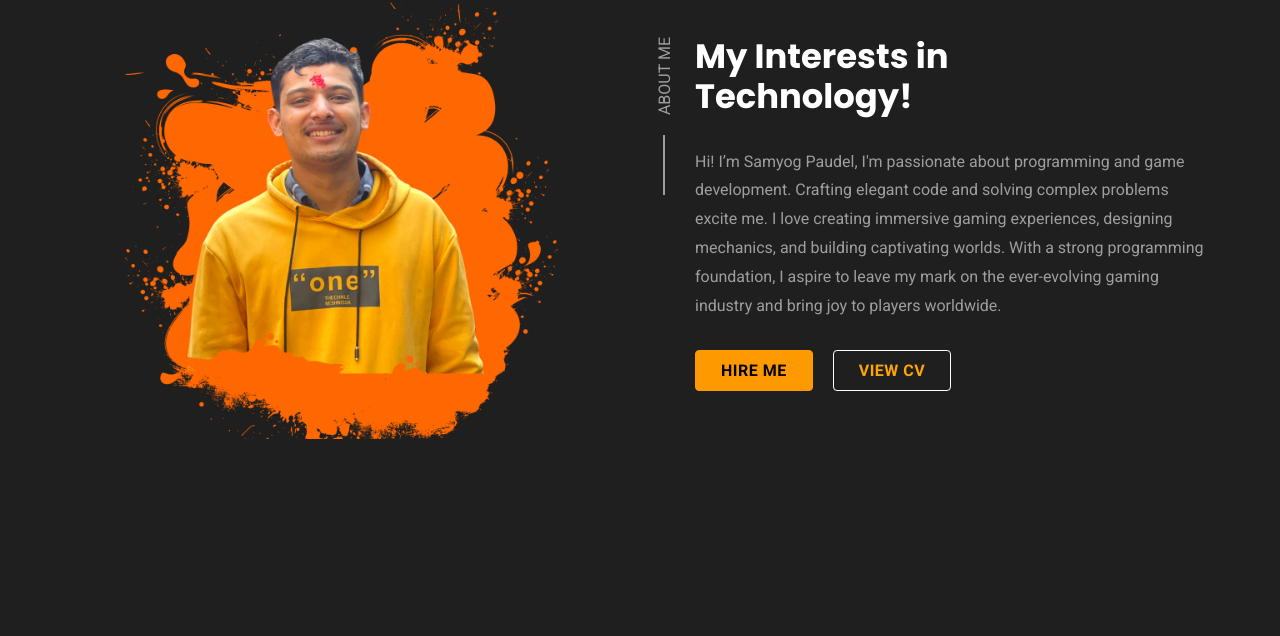
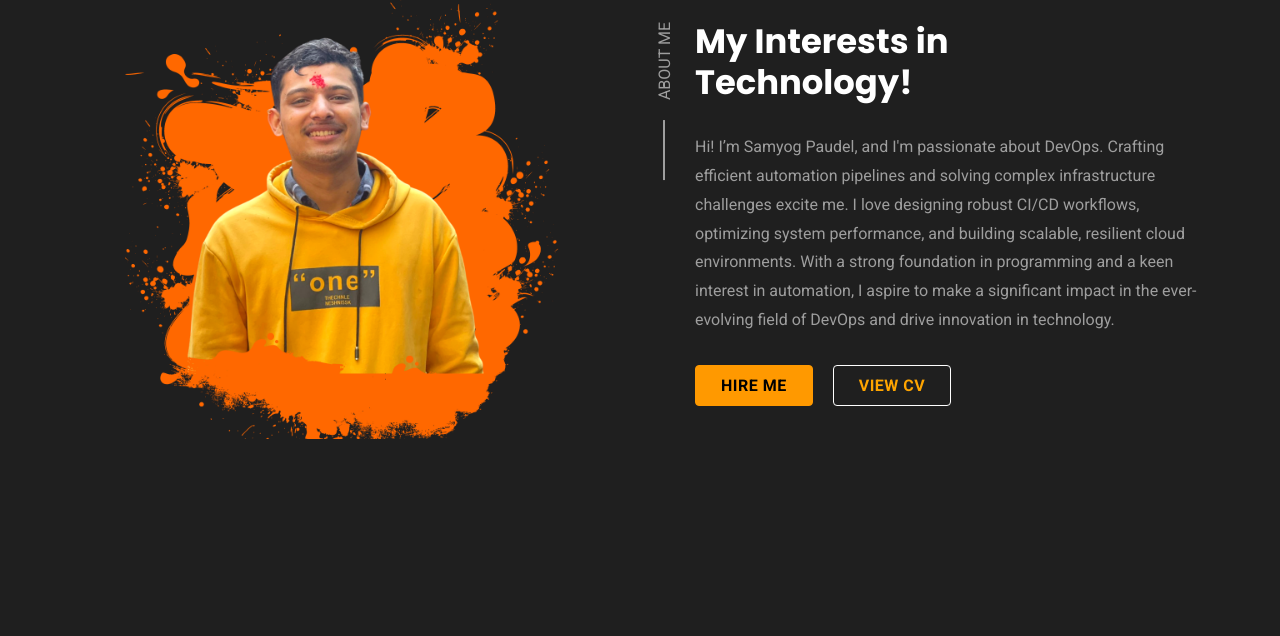
Before and after one commit to Samyog10/samyog10.github.io, a plain HTML site: page index.html in a window 1280 px wide. Shown: the part 1337-1973 px from the top of the page. Drawn offline with nearby package versions, Linux system fonts and the light colour scheme; a web font is replaced by a local one.

Commit message:
initial change

```diff
--- a/index.html
+++ b/index.html
@@ -213,10 +213,10 @@
           <h2 class="h3 section-title">My Interests in Technology!</h2>
 
           <p class="section-text">
-            Hi! I’m Samyog Paudel, I'm passionate about programming and game development.
-            Crafting elegant code and solving complex problems excite me.
-            I love creating immersive gaming experiences, designing mechanics, and building captivating worlds.
-             With a strong programming foundation, I aspire to leave my mark on the ever-evolving gaming industry and bring joy to players worldwide.
+            Hi! I’m Samyog Paudel, and I'm passionate about DevOps. Crafting efficient automation pipelines and solving complex infrastructure challenges excite me. I love designing robust CI/CD workflows, optimizing system performance, and building scalable, resilient cloud environments. With a strong foundation in programming and a keen interest in automation, I aspire to make a significant impact in the ever-evolving field of DevOps and drive innovation in technology.
+
+
+
           </p>
 
           <div class="btn-group">
@@ -501,7 +501,7 @@
               <h2 class="h3 section-title">See my enrolled program in bachelors!</h2>
 
               <p class="section-text">
-                I am pursuing a BSc IT program in Presidential Business School affiliated by westcliff University that provides a wide range of subjects including programming,
+                I am pursuing a BSc. IT program in Presidential Business School affiliated by westcliff University that provides a wide range of subjects including programming,
                  data analytics, networking, cloud computing, Internet of Things (IoT), database management,
                   and business analytics. This comprehensive curriculum equips me with the necessary skills and
                    knowledge to analyze data, develop software solutions, design and manage networks, utilize
```
